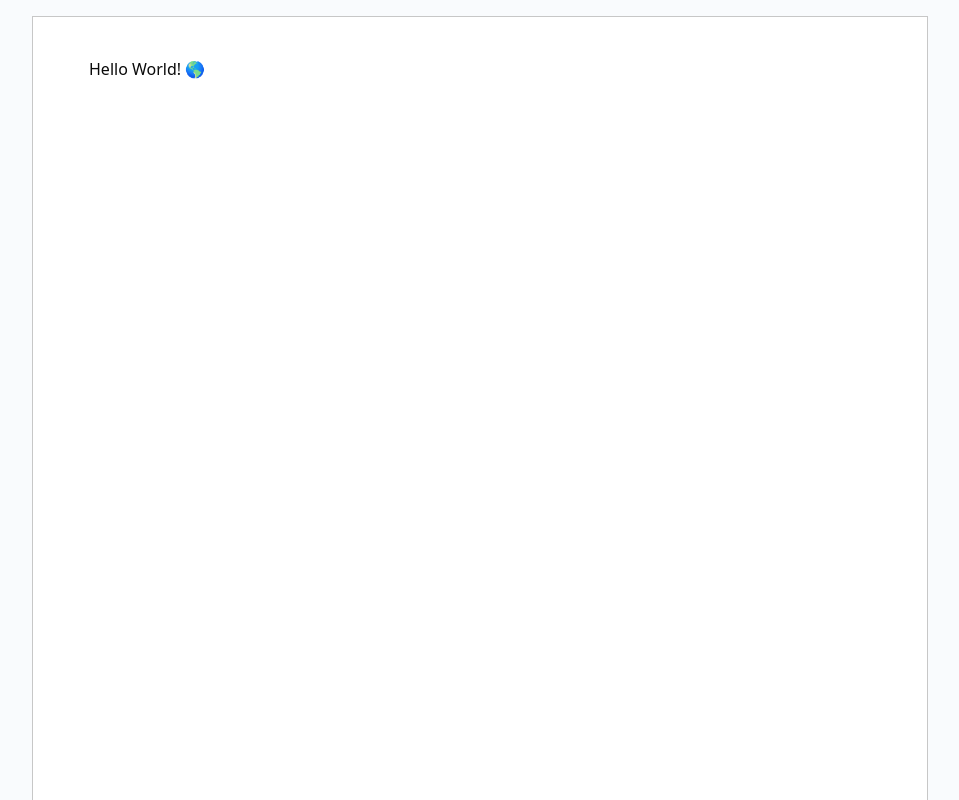
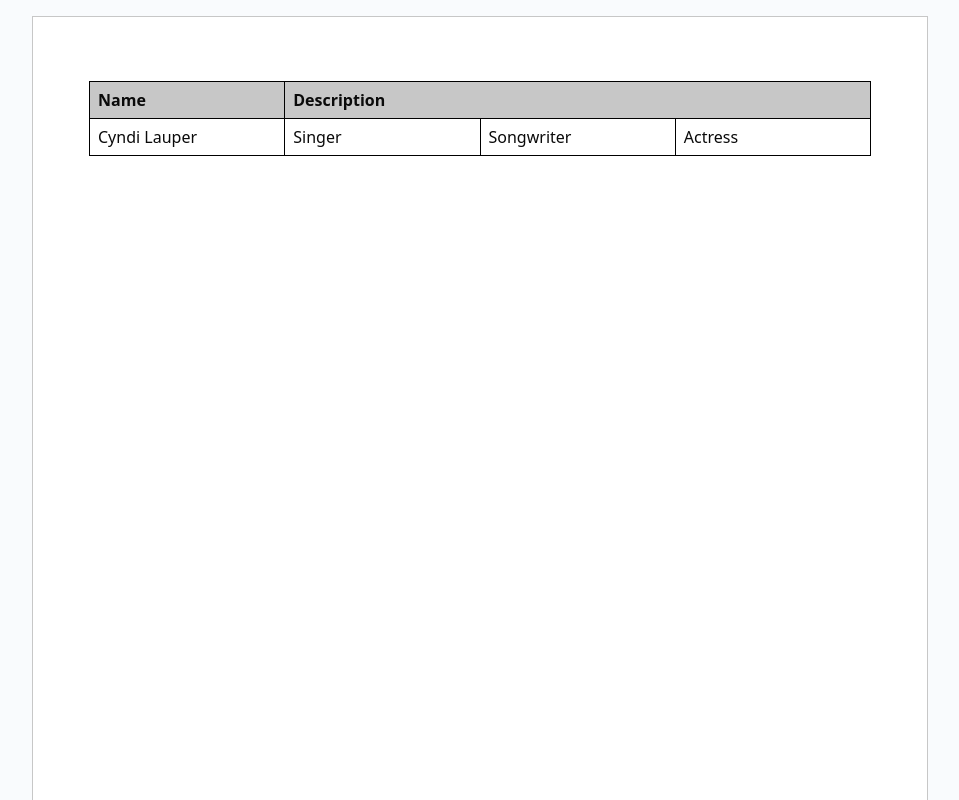
Before and after one commit to frshaad/scribe, a Next.js app: page /documents/123 in a window 1280 px wide. Shown: the top 800 px of the page, without its empty margins (160-1119 px from the left). Built offline with nearby package versions, Linux system fonts and the light colour scheme.

Commit message:
✨ add table extension and styling to the editor component

```diff
--- a/package.json
+++ b/package.json
@@ -32,6 +32,10 @@
     "@next/env": "^15.2.1",
     "@radix-ui/react-dropdown-menu": "^2.1.6",
     "@radix-ui/react-slot": "^1.1.2",
+    "@tiptap/extension-table": "^2.11.5",
+    "@tiptap/extension-table-cell": "^2.11.5",
+    "@tiptap/extension-table-header": "^2.11.5",
+    "@tiptap/extension-table-row": "^2.11.5",
     "@tiptap/extension-task-item": "^2.11.5",
     "@tiptap/extension-task-list": "^2.11.5",
     "@tiptap/pm": "^2.11.5",
--- a/src/app/globals.css
+++ b/src/app/globals.css
@@ -347,4 +347,69 @@
   h6 {
     font-size: 1rem;
   }
+
+  /* Table-specific styling */
+  table {
+    --gray-3: black;
+    --gray-2: #959596;
+    --gray-1: #c7c7c7;
+
+    border-collapse: collapse;
+    margin: 0;
+    overflow: hidden;
+    table-layout: fixed;
+    width: 100%;
+
+    td,
+    th {
+      border: 1px solid var(--gray-3);
+      box-sizing: border-box;
+      min-width: 1em;
+      padding: 6px 8px;
+      position: relative;
+      vertical-align: top;
+
+      > * {
+        margin-bottom: 0;
+      }
+    }
+
+    th {
+      background-color: var(--gray-1);
+      font-weight: bold;
+      text-align: left;
+    }
+
+    .selectedCell:after {
+      background: var(--gray-2);
+      content: '';
+      left: 0;
+      right: 0;
+      top: 0;
+      bottom: 0;
+      pointer-events: none;
+      position: absolute;
+      z-index: 2;
+    }
+
+    .column-resize-handle {
+      background-color: var(--primary);
+      bottom: -2px;
+      pointer-events: none;
+      position: absolute;
+      right: -2px;
+      top: 0;
+      width: 4px;
+    }
+  }
+
+  .tableWrapper {
+    margin: 1.5rem 0;
+    overflow-x: auto;
+  }
+
+  &.resize-cursor {
+    cursor: ew-resize;
+    cursor: col-resize;
+  }
 }
--- a/src/components/editor.tsx
+++ b/src/components/editor.tsx
@@ -1,5 +1,9 @@
 'use client';
 
+import Table from '@tiptap/extension-table';
+import TableCell from '@tiptap/extension-table-cell';
+import TableHeader from '@tiptap/extension-table-header';
+import TableRow from '@tiptap/extension-table-row';
 import TaskItem from '@tiptap/extension-task-item';
 import TaskList from '@tiptap/extension-task-list';
 import { EditorContent, useEditor } from '@tiptap/react';
@@ -20,9 +24,34 @@
       TaskItem.configure({
         nested: true,
       }),
+      Table.configure({
+        resizable: true,
+      }),
+      TableRow,
+      TableHeader,
+      TableCell,
     ],
-    content: '<p>Hello World! 🌎️</p>',
+    content: `
+    <table>
+      <tbody>
+        <tr>
+          <th>Name</th>
+          <th colspan="3">Description</th>
+        </tr>
+        <tr>
+          <td>Cyndi Lauper</td>
+          <td>Singer</td>
+          <td>Songwriter</td>
+          <td>Actress</td>
+        </tr>
+      </tbody>
+    </table>
+  `,
   });
+
+  if (!editor) {
+    return null;
+  }
 
   return (
     <section className="size-full overflow-x-auto bg-[#f9fbfd] px-4 print:overflow-visible print:bg-white print:px-0">
```
Also changed, not shown: 1 other file (tests, documents, lock files or other folders).
